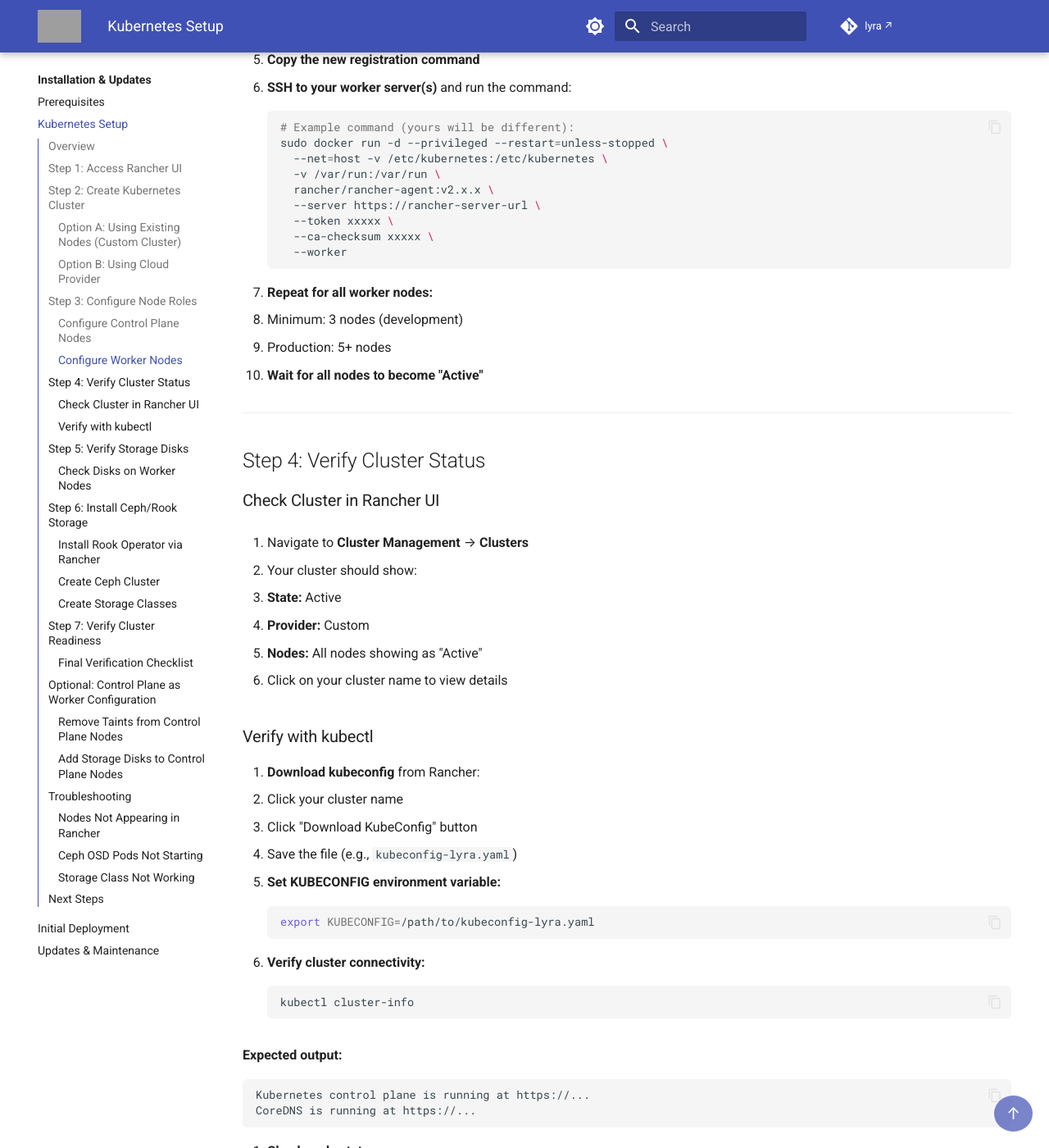
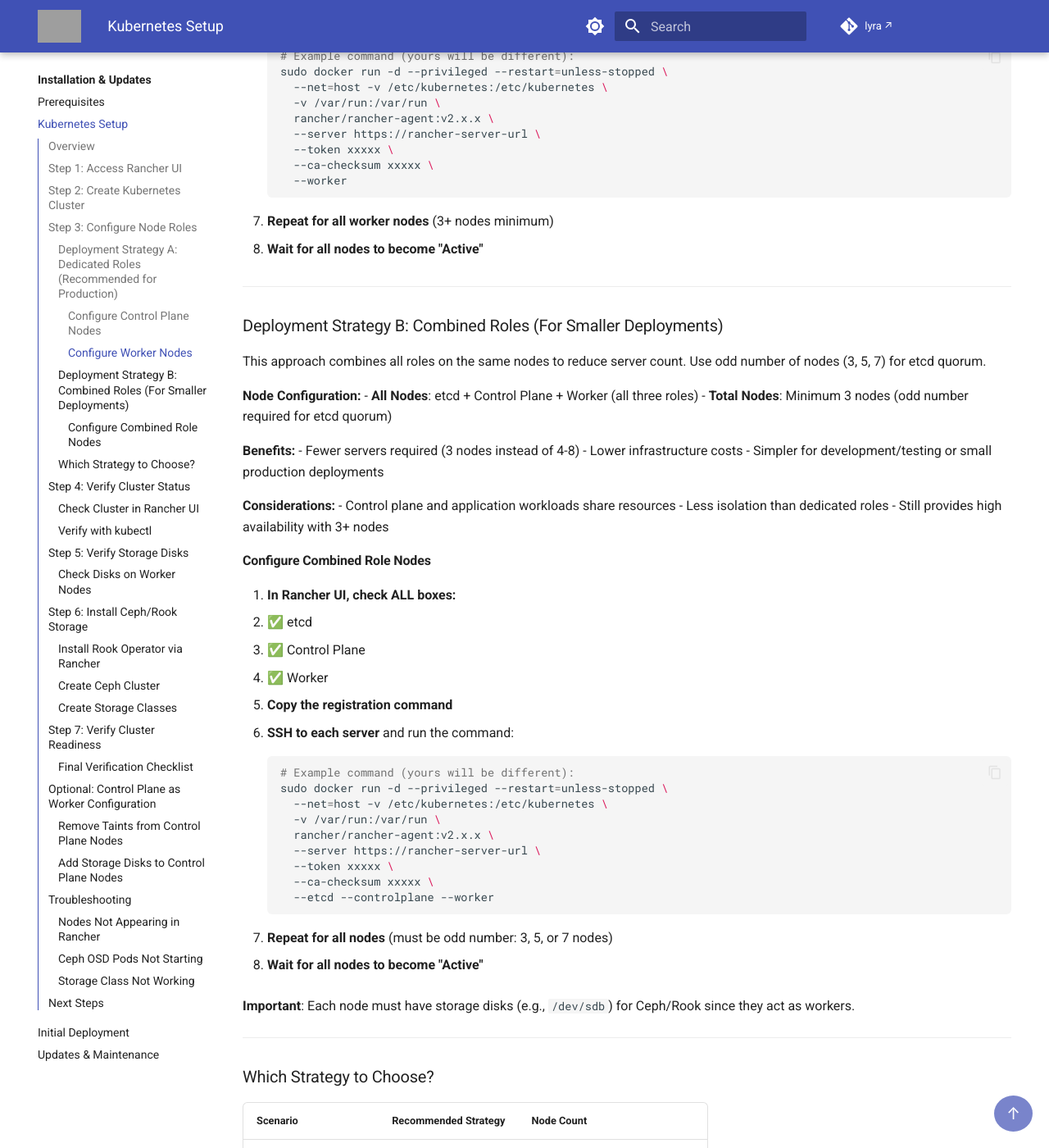
Before and after one commit to amreinch/lyra-docs, an MkDocs documentation site: the page built from docs/installation/kubernetes-setup.md, in a window 1280 px wide and 1400 px high, scrolled down 2435 px. Shown: the whole window at 82% size. Built offline with MkDocs 1.6.1 and Material for MkDocs 9.7.7, drawn with Linux system fonts in a browser that asks for light colours; comment, search, counter and statistics services are not loaded; some of the changed text lies outside the part shown; grey boxes are pictures that could not be loaded.

Commit message:
Update Kubernetes Setup: Calico network, v1.33.5+rke2r1, and deployment strategies
- Changed network provider from Canal to Calico
- Updated Kubernetes version to v1.33.5+rke2r1
- Removed cloud provider option (bare-metal/VM only)
- Added two deployment strategies:
  - Strategy A: Dedicated roles (separate control plane and workers)
  - Strategy B: Combined roles (all roles on same nodes for smaller deployments)
- Added decision table to help choose deployment strategy
- Clarified odd number requirement for etcd quorum in combined roles
- Added note about storage disk requirements for combined role nodes

````diff
--- a/docs/installation/kubernetes-setup.md
+++ b/docs/installation/kubernetes-setup.md
@@ -30,9 +30,7 @@ After completing the prerequisites, you'll use Rancher to:
 
 ## Step 2: Create Kubernetes Cluster
 
-### Option A: Using Existing Nodes (Custom Cluster)
-
-This is the recommended approach for bare-metal or VM deployments.
+This guide uses bare-metal or VM deployments with a custom cluster configuration.
 
 1. **Click "Create" button** in Rancher dashboard
 
@@ -42,34 +40,37 @@ This is the recommended approach for bare-metal or VM deployments.
 
    **Cluster Name:** `lyra-production` (or your preferred name)
 
-   **Kubernetes Version:** Select 1.27+ (recommended: latest stable)
+   **Kubernetes Version:** v1.33.5+rke2r1 (recommended)
 
-   **Network Provider:**
-   - **Canal** (recommended) - Provides both networking and network policy
-   - Alternative: Calico, Flannel
+   **Network Provider:** Calico - Provides both networking and network policy
 
    **Cloud Provider:** None (for bare-metal/VMs)
 
 4. **Click "Next"**
 
-### Option B: Using Cloud Provider
-
-If using a cloud provider (AWS, Azure, GCP), select the appropriate provider and follow the cloud-specific configuration steps.
-
 ---
 
 ## Step 3: Configure Node Roles
 
-Rancher will display a registration command for adding nodes. You'll generate different commands for control plane and worker nodes.
+Rancher will display a registration command for adding nodes. Choose one of the deployment strategies below based on your infrastructure.
 
-### Configure Control Plane Nodes
+### Deployment Strategy A: Dedicated Roles (Recommended for Production)
 
-1. **Check the boxes:**
+This approach separates control plane and worker responsibilities for better isolation and performance.
+
+**Node Configuration:**
+- **Control Plane Nodes**: etcd + Control Plane only (no Worker role)
+- **Worker Nodes**: Worker role only
+- **Total Nodes**: Minimum 4 nodes (1 control plane + 3 workers) or 8+ nodes for HA (3 control plane + 5 workers)
+
+#### Configure Control Plane Nodes
+
+1. **In Rancher UI, check the boxes:**
    - ✅ etcd
    - ✅ Control Plane
-   - ⬜ Worker (leave unchecked for dedicated control plane)
+   - ⬜ Worker (leave unchecked)
 
-2. **Copy the registration command** shown in the Rancher UI
+2. **Copy the registration command**
 
 3. **SSH to your control plane server(s)** and run the command:
    ```bash
@@ -84,15 +85,13 @@ Rancher will display a registration command for adding nodes. You'll generate di
      --etcd --controlplane
    ```
 
-4. **Repeat for all control plane nodes:**
-   - Minimum: 1 node (development)
-   - Production: 3 nodes (high availability)
+4. **Repeat for all control plane nodes** (1 for dev, 3 for HA production)
 
 5. **Wait for nodes to appear** in Rancher UI with status "Active"
 
-### Configure Worker Nodes
+#### Configure Worker Nodes
 
-1. **Back in Rancher UI, check the boxes:**
+1. **In Rancher UI, check the boxes:**
    - ⬜ etcd (leave unchecked)
    - ⬜ Control Plane (leave unchecked)
    - ✅ Worker
@@ -112,11 +111,69 @@ Rancher will display a registration command for adding nodes. You'll generate di
      --worker
    ```
 
-4. **Repeat for all worker nodes:**
-   - Minimum: 3 nodes (development)
-   - Production: 5+ nodes
+4. **Repeat for all worker nodes** (3+ nodes minimum)
 
 5. **Wait for all nodes to become "Active"**
+
+---
+
+### Deployment Strategy B: Combined Roles (For Smaller Deployments)
+
+This approach combines all roles on the same nodes to reduce server count. Use odd number of nodes (3, 5, 7) for etcd quorum.
+
+**Node Configuration:**
+- **All Nodes**: etcd + Control Plane + Worker (all three roles)
+- **Total Nodes**: Minimum 3 nodes (odd number required for etcd quorum)
+
+**Benefits:**
+- Fewer servers required (3 nodes instead of 4-8)
+- Lower infrastructure costs
+- Simpler for development/testing or small production deployments
+
+**Considerations:**
+- Control plane and application workloads share resources
+- Less isolation than dedicated roles
+- Still provides high availability with 3+ nodes
+
+#### Configure Combined Role Nodes
+
+1. **In Rancher UI, check ALL boxes:**
+   - ✅ etcd
+   - ✅ Control Plane
+   - ✅ Worker
+
+2. **Copy the registration command**
+
+3. **SSH to each server** and run the command:
+   ```bash
+   # Example command (yours will be different):
+   sudo docker run -d --privileged --restart=unless-stopped \
+     --net=host -v /etc/kubernetes:/etc/kubernetes \
+     -v /var/run:/var/run \
+     rancher/rancher-agent:v2.x.x \
+     --server https://rancher-server-url \
+     --token xxxxx \
+     --ca-checksum xxxxx \
+     --etcd --controlplane --worker
+   ```
+
+4. **Repeat for all nodes** (must be odd number: 3, 5, or 7 nodes)
+
+5. **Wait for all nodes to become "Active"**
+
+**Important**: Each node must have storage disks (e.g., `/dev/sdb`) for Ceph/Rook since they act as workers.
+
+---
+
+### Which Strategy to Choose?
+
+| Scenario | Recommended Strategy | Node Count |
+|----------|---------------------|------------|
+| **Development/Testing** | Combined Roles | 3 nodes (all roles) |
+| **Small Production** | Combined Roles | 3-5 nodes (all roles) |
+| **Medium Production** | Dedicated Roles | 4-6 nodes (1 control + 3-5 workers) |
+| **Large Production (HA)** | Dedicated Roles | 8+ nodes (3 control + 5+ workers) |
+| **Enterprise/High-Traffic** | Dedicated Roles | 10+ nodes (3 control + 7+ workers) |
 
 ---
 
````
